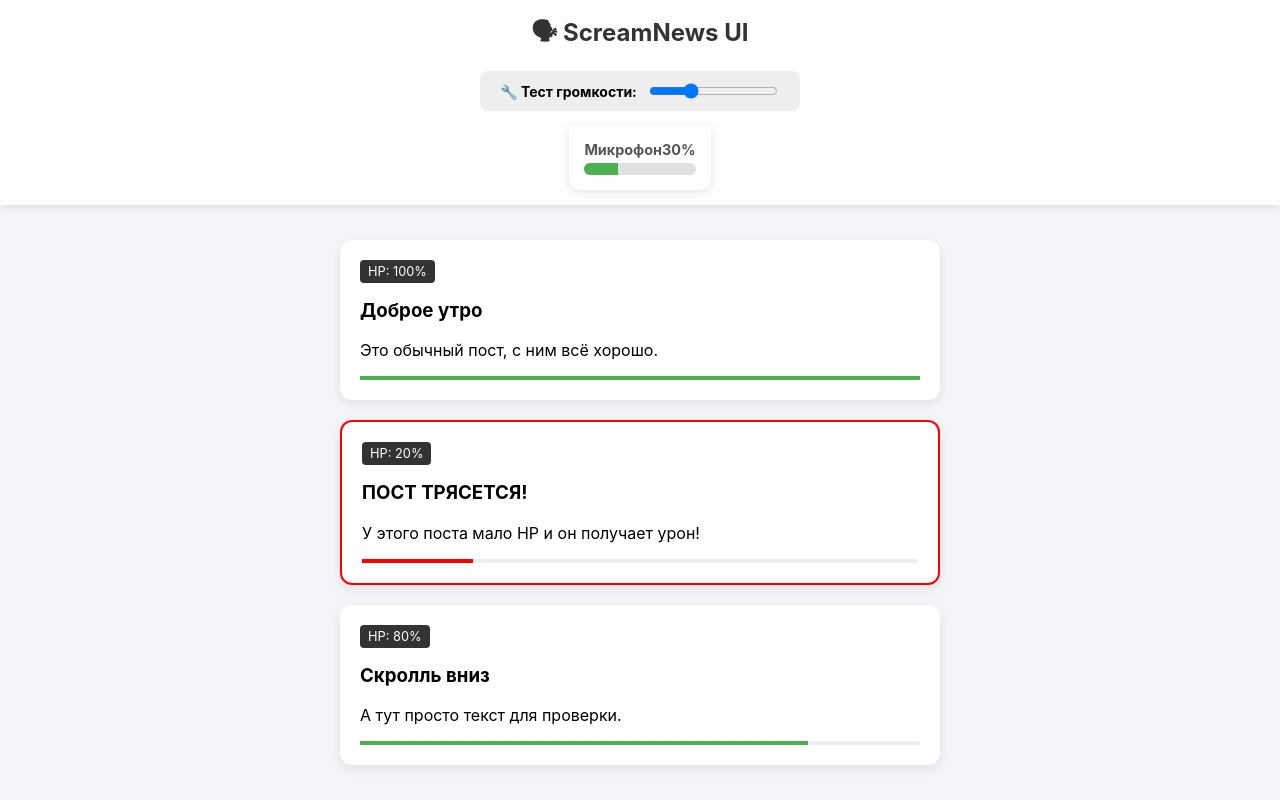
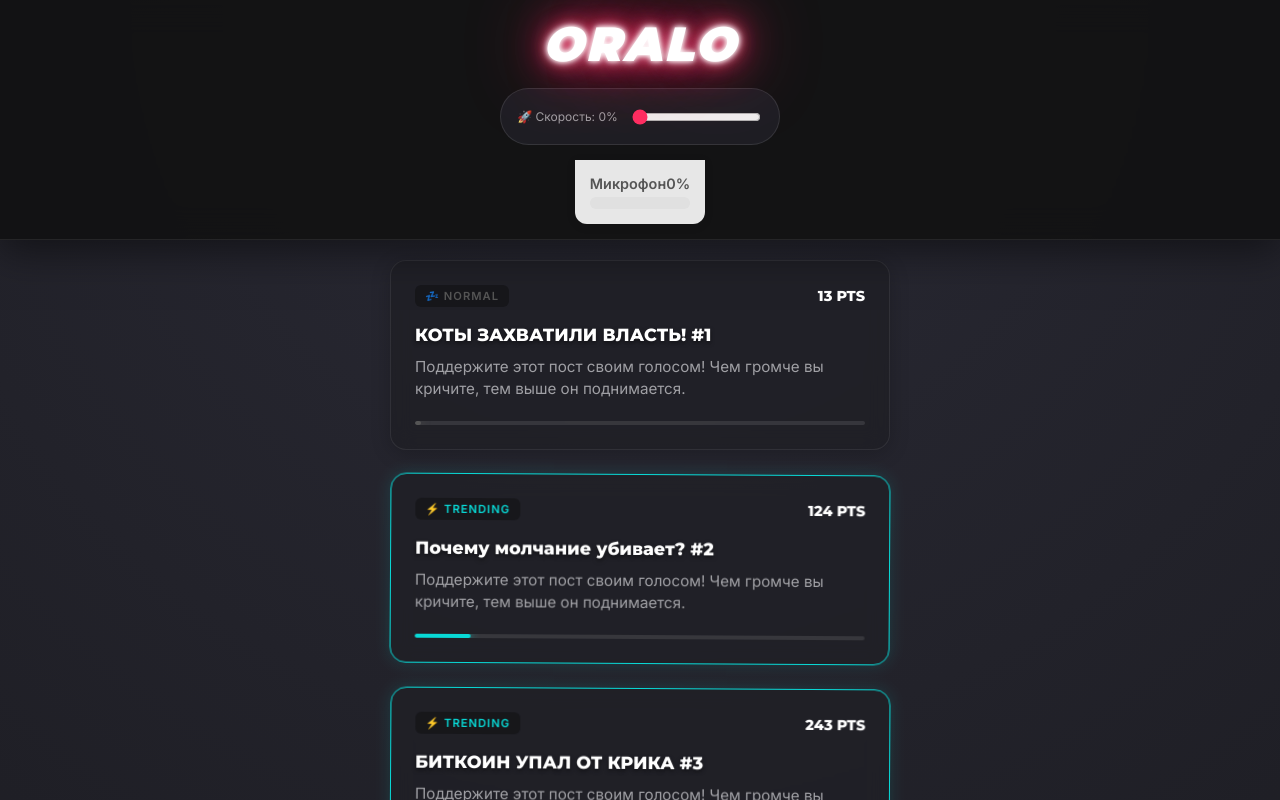
Before and after one commit to tarvarrs/refactored-octo-spork, a React (Create React App) app in the folder frontend/scream-news/: page / in a window 1280 px wide. Shown: the top 800 px of the page. Built offline with nearby package versions, Linux system fonts and the light colour scheme.

Commit message:
feat(ui): implement new neon design and components

```diff
--- a/frontend/scream-news/src/App.css
+++ b/frontend/scream-news/src/App.css
@@ -1,60 +1,72 @@
-/* src/App.css */
-
 .App {
   min-height: 100vh;
-  background-color: #f4f4f9; /* Светло-серый фон для всего приложения */
-  font-family: -apple-system, BlinkMacSystemFont, 'Segoe UI', Roboto, sans-serif;
+  background: radial-gradient(circle at 50% 0%, #2a2a35 0%, #121214 60%);
 }
 
-/* Фиксированная шапка */
 .sticky-header {
   position: fixed;
-  top: 0;
-  left: 0;
-  right: 0;
-  background: rgba(255, 255, 255, 0.9);
-  backdrop-filter: blur(10px);
-  padding: 15px 20px;
-  box-shadow: 0 2px 10px rgba(0,0,0,0.1);
+  top: 0; left: 0; right: 0;
+  background: rgba(18, 18, 20, 0.95);
+  backdrop-filter: blur(16px);
+  padding: 15px;
+  border-bottom: 1px solid rgba(255,255,255,0.08);
   z-index: 1000;
   display: flex;
   flex-direction: column;
   align-items: center;
   gap: 15px;
+  box-shadow: 0 10px 40px rgba(0,0,0,0.5);
+}
+
+/* src/App.css */
+
+@keyframes neon-flicker {
+  0%, 19%, 21%, 23%, 25%, 54%, 56%, 100% {
+    text-shadow:
+      0 0 5px #fff,
+      0 0 10px #fff,
+      0 0 20px var(--scream-color),
+      0 0 40px var(--scream-color),
+      0 0 80px var(--scream-color);
+    opacity: 1;
+  }
+  20%, 24%, 55% {
+    text-shadow: none;
+    opacity: 0.4; /* На мгновение гаснет */
+  }
 }
 
 .sticky-header h1 {
   margin: 0;
-  font-size: 1.5rem;
-  color: #333;
+  font-family: 'Montserrat', sans-serif; /* Жирный шрифт */
+  font-weight: 900;
+  font-style: italic;
+  font-size: 3rem; /* Сделали покрупнее */
+  letter-spacing: 2px;
+  color: #fff;
+
+  /* Магия неона */
+  animation: neon-flicker 4s infinite alternate;
 }
 
-/* Контейнер для ленты новостей */
+
+.dev-tools {
+  background: #1E1E24;
+  padding: 8px 16px;
+  border-radius: 30px;
+  border: 1px solid rgba(255,255,255,0.1);
+  display: flex;
+  align-items: center;
+  gap: 12px;
+  font-size: 12px;
+  color: var(--text-muted);
+}
+
 .feed {
-  padding-top: 240px; /* Важно! Отступ сверху, чтобы контент не заезжал под шапку */
-  padding-bottom: 50px;
-  max-width: 600px;
+  padding-top: 260px;
+  padding-bottom: 100px;
+  max-width: 500px;
   margin: 0 auto;
   padding-left: 15px;
   padding-right: 15px;
 }
-
-/* Стили для временной панели разработчика */
-.dev-tools {
-  background: #eee;
-  padding: 10px 20px;
-  border-radius: 8px;
-  display: flex;
-  align-items: center;
-  gap: 10px;
-  font-size: 14px;
-}
-
-.dev-tools p {
-  margin: 0;
-  font-weight: bold;
-}
-
-.dev-tools input {
-  cursor: pointer;
-}
--- a/frontend/scream-news/src/App.js
+++ b/frontend/scream-news/src/App.js
@@ -1,51 +1,66 @@
 import React, { useState } from 'react';
 import './App.css';
-// Импортируем компоненты из новой папки
 import PostCard from './components/PostCard';
 import VolumeMeter from './components/VolumeMeter';
 
+const generateMockPosts = () => {
+  const titles = [
+    "КОТЫ ЗАХВАТИЛИ ВЛАСТЬ!", "Почему молчание убивает?", "БИТКОИН УПАЛ ОТ КРИКА",
+    "Соседи вызвали полицию", "Ученые: ор продлевает жизнь", "Громкость 1000%!",
+    "Кто украл твой голос?", "Сенсация: тишина запрещена", "Как правильно орать?",
+    "Микрофон плавится"
+  ];
+
+  return Array.from({ length: 15 }).map((_, i) => {
+    // Делаем так, чтобы первый пост был слабым, а последние - мощными
+    const baseScore = i * 80;
+    const randomBoost = Math.floor(Math.random() * 100);
+
+    return {
+      id: i + 1,
+      title: titles[i % titles.length] + ` #${i+1}`,
+      text: "Поддержите этот пост своим голосом! Чем громче вы кричите, тем выше он поднимается.",
+      score: baseScore + randomBoost,
+    };
+  });
+};
+
 function App() {
-  // --- MOCK DATA (Имитация логики для верстки) ---
-  const [mockVolume, setMockVolume] = useState(30); // Фейковая громкость
-
-  const mockPosts = [
-    { id: 1, title: "Доброе утро", text: "Это обычный пост, с ним всё хорошо.", hp: 100 },
-    { id: 2, title: "ПОСТ ТРЯСЕТСЯ!", text: "У этого поста мало HP и он получает урон!", hp: 20 },
-    { id: 3, title: "Скролль вниз", text: "А тут просто текст для проверки.", hp: 80 },
-  ];
-  // -----------------------------------------------
+  const [mockVolume, setMockVolume] = useState(0);
+  const [posts] = useState(generateMockPosts());
 
   return (
     <div className="App">
-      {/* Хедер с управлением */}
       <header className="sticky-header">
-        <h1>🗣 ScreamNews UI</h1>
+        {/* 🔥 ВОТ ЗДЕСЬ ИЗМЕНЕНИЕ: */}
+        <h1>ORALO</h1>
 
-        {/* ВРЕМЕННЫЙ ползунок для теста верстки */}
         <div className="dev-tools">
-          <p>🔧 Тест громкости:</p>
+          <p>🚀 Скорость: {mockVolume}%</p>
           <input
             type="range" min="0" max="100"
             value={mockVolume}
             onChange={(e) => setMockVolume(Number(e.target.value))}
+            style={{ accentColor: 'var(--scream-color)', cursor: 'pointer' }}
           />
         </div>
 
         <VolumeMeter volume={mockVolume} />
       </header>
 
-      {/* Лента постов */}
       <main className="feed">
-        {mockPosts.map(post => (
+        {posts.map(post => (
           <PostCard
             key={post.id}
             title={post.title}
             text={post.text}
-            hp={post.hp}
-            // Трясем пост, если громко и мало HP
-            isShaking={mockVolume > 50 && post.hp < 50}
+            score={post.score}
           />
         ))}
+
+        <div style={{ textAlign: 'center', color: '#666', padding: '30px' }}>
+          📢 КОНЕЦ ЭФИРА
+        </div>
       </main>
     </div>
   );
--- a/frontend/scream-news/src/components/PostCard.css
+++ b/frontend/scream-news/src/components/PostCard.css
@@ -1,50 +1,115 @@
 .post-card {
-    background: white;
-    border-radius: 12px;
-    padding: 20px;
-    margin-bottom: 20px;
-    box-shadow: 0 4px 12px rgba(0,0,0,0.08);
-    transition: transform 0.1s ease;
+  background: var(--card-bg);
+  backdrop-filter: blur(10px);
+  border-radius: 16px;
+  padding: 24px;
+  margin-bottom: 24px;
+  border: 1px solid rgba(255, 255, 255, 0.08);
+  box-shadow: 0 4px 20px rgba(0,0,0,0.2);
+  transition: all 0.3s ease;
+  position: relative;
   overflow: hidden;
-    position: relative;
+  color: #fff;
+
+  /* Важно для качественной анимации */
+  will-change: transform, box-shadow;
+  transform: translateZ(0);
 }
 
-  .hp-badge {
-    background: #333;
-    color: white;
-    padding: 4px 8px;
-    border-radius: 4px;
-    font-size: 0.8rem;
+.post-card h3 {
+  margin-top: 0;
+  font-family: 'Montserrat', sans-serif;
+  font-size: 1.1rem;
+  line-height: 1.4;
+  margin-bottom: 8px;
+  text-shadow: 0 2px 4px rgba(0,0,0,0.5);
 }
 
-  .hp-bar {
-    height: 4px;
-    background: #eee;
-    margin-top: 10px;
-    border-radius: 2px;
+.post-card p {
+  margin: 0;
+  font-size: 0.95rem;
+  color: var(--text-muted);
+  line-height: 1.5;
 }
 
-  .hp-fill {
-    height: 100%;
-    transition: width 0.3s ease, background-color 0.3s;
+.card-header {
+  display: flex;
+  justify-content: space-between;
+  align-items: center;
+  margin-bottom: 16px;
 }
 
-  /* Анимация тряски при получении урона */
-  @keyframes shake {
-    0% { transform: translate(1px, 1px) rotate(0deg); }
-    10% { transform: translate(-1px, -2px) rotate(-1deg); }
-    20% { transform: translate(-3px, 0px) rotate(1deg); }
-    30% { transform: translate(3px, 2px) rotate(0deg); }
-    40% { transform: translate(1px, -1px) rotate(1deg); }
-    50% { transform: translate(-1px, 2px) rotate(-1deg); }
-    60% { transform: translate(-3px, 1px) rotate(0deg); }
-    70% { transform: translate(3px, 1px) rotate(-1deg); }
-    80% { transform: translate(-1px, -1px) rotate(1deg); }
-    90% { transform: translate(1px, 2px) rotate(0deg); }
-    100% { transform: translate(1px, -2px) rotate(-1deg); }
+.score-badge {
+  padding: 4px 10px;
+  border-radius: 6px;
+  font-weight: 800;
+  font-size: 0.7rem;
+  letter-spacing: 1px;
 }
 
-  .shaking {
-    animation: shake 0.5s;
-    border: 2px solid red; /* Подсветка урона */
+.score-text {
+  font-family: 'Montserrat', sans-serif;
+  font-weight: 700;
+  font-size: 0.9rem;
 }
+
+/* =========================================
+   АНИМАЦИИ И СТАТУСЫ (САМОЕ ВАЖНОЕ)
+   ========================================= */
+
+/* --- 1. TRENDING (100 - 500 очков) --- */
+/* Эффект: Мягкое покачивание, как будто пост "нестабилен" */
+@keyframes pleasant-wobble {
+  0% { transform: rotate(0deg); }
+  25% { transform: rotate(1deg); }
+  50% { transform: rotate(0deg); }
+  75% { transform: rotate(-1deg); }
+  100% { transform: rotate(0deg); }
+}
+
+.card-trending {
+  border-color: var(--chill-color);
+  box-shadow: 0 0 15px rgba(8, 217, 214, 0.15);
+  /* Медленное, приятное покачивание */
+  animation: pleasant-wobble 2s infinite ease-in-out;
+}
+
+
+/* --- 2. VIRAL (500+ очков) --- */
+/* Эффект: Энергетическая перегрузка. Быстрая вибрация + пульсация света */
+@keyframes power-shake {
+  0% { transform: translate(0, 0) rotate(0deg); }
+  20% { transform: translate(-2px, 1px) rotate(-1deg); }
+  40% { transform: translate(-1px, -2px) rotate(1deg); }
+  60% { transform: translate(2px, 0px) rotate(0deg); }
+  80% { transform: translate(1px, 2px) rotate(1deg); }
+  100% { transform: translate(0, 0) rotate(0deg); }
+}
+
+@keyframes neon-pulse {
+  0% { box-shadow: 0 0 20px rgba(255, 46, 99, 0.2), inset 0 0 10px rgba(255, 46, 99, 0.1); }
+  50% { box-shadow: 0 0 40px rgba(255, 46, 99, 0.5), inset 0 0 20px rgba(255, 46, 99, 0.2); border-color: #fff; }
+  100% { box-shadow: 0 0 20px rgba(255, 46, 99, 0.2), inset 0 0 10px rgba(255, 46, 99, 0.1); }
+}
+
+.card-viral {
+  border-color: var(--scream-color);
+  /* Комбинируем тряску и пульсацию света */
+  animation:
+    power-shake 0.4s infinite linear,
+    neon-pulse 1.5s infinite ease-in-out;
+}
+
+/* Прогресс бар */
+.hype-bar-container {
+  height: 4px;
+  background: rgba(255,255,255,0.1);
+  border-radius: 2px;
+  margin-top: 20px;
+  overflow: hidden;
+}
+.hype-bar-fill {
+  height: 100%;
+  border-radius: 2px;
+  transition: width 0.5s cubic-bezier(0.4, 0, 0.2, 1);
+}
--- a/frontend/scream-news/src/components/PostCard.jsx
+++ b/frontend/scream-news/src/components/PostCard.jsx
@@ -1,27 +1,46 @@
 import React from 'react';
-import './PostCard.css'; // Сейчас создадим стили
+import './PostCard.css';
 
-const PostCard = ({ title, text, volumeLevel = 0, hp = 100 }) => {
-  // Логика стилей: чем громче крик (volumeLevel), тем крупнее текст (масштаб до 1.1x)
-  const dynamicStyle = {
-    transform: `scale(${1 + volumeLevel / 500})`, // Легкое увеличение
-    fontWeight: volumeLevel > 50 ? 'bold' : 'normal',
-  };
+const PostCard = ({ title, text, score = 0 }) => {
+  const isViral = score >= 500;
+  const isTrending = score >= 100 && score < 500;
+
+  // Формируем классы
+  let cardClass = 'post-card';
+  if (isViral) cardClass += ' card-viral';
+  else if (isTrending) cardClass += ' card-trending';
+
+  // Цвет темы для карточки
+  const themeColor = isViral ? 'var(--scream-color)' : isTrending ? 'var(--chill-color)' : '#555';
 
   return (
-    <div className={`post-card ${hp < 50 ? 'shaking' : ''}`}>
+    <div className={cardClass}>
       <div className="card-header">
-        <span className="hp-badge">HP: {hp}%</span>
+        <span
+          className="score-badge"
+          style={{
+            color: isViral ? '#fff' : themeColor,
+            background: isViral ? themeColor : 'rgba(0,0,0,0.3)'
+          }}
+        >
+          {isViral ? '🔥 VIRAL' : isTrending ? '⚡ TRENDING' : '💤 NORMAL'}
+        </span>
+        <span className="score-text">{score} PTS</span>
       </div>
-      <div className="card-content" style={dynamicStyle}>
+
+      <div className="card-content">
         <h3>{title}</h3>
         <p>{text}</p>
       </div>
-      {/* Визуальная полоска жизни поста */}
-      <div className="hp-bar">
+
+      <div className="hype-bar-container">
         <div
-          className="hp-fill"
-          style={{ width: `${hp}%`, backgroundColor: hp < 30 ? 'red' : '#4caf50' }}
+          className="hype-bar-fill"
+          style={{
+            width: `${Math.min(score / 10, 100)}%`,
+            backgroundColor: themeColor,
+            boxShadow: `0 0 10px ${themeColor}`
+          }}
         />
       </div>
     </div>
--- a/frontend/scream-news/src/index.css
+++ b/frontend/scream-news/src/index.css
@@ -1,13 +1,25 @@
+@import url('https://fonts.googleapis.com/css2?family=Inter:wght@400;600&family=Montserrat:wght@800;900&display=swap');
+
+:root {
+  --bg-dark: #121214;
+  --card-bg: rgba(30, 30, 36, 0.7);
+  --text-main: #FFFFFF;
+  --text-muted: #A0A0A5;
+
+  /* NEON PALETTE */
+  --scream-color: #FF2E63; /* Малиновый неон (VIRAL) */
+  --chill-color: #08D9D6;  /* Циан (TRENDING) */
+  --normal-color: #252A34; /* Серый (NORMAL) */
+}
+
 body {
   margin: 0;
-  font-family: -apple-system, BlinkMacSystemFont, 'Segoe UI', 'Roboto', 'Oxygen',
-    'Ubuntu', 'Cantarell', 'Fira Sans', 'Droid Sans', 'Helvetica Neue',
-    sans-serif;
-  -webkit-font-smoothing: antialiased;
-  -moz-osx-font-smoothing: grayscale;
+  font-family: 'Inter', sans-serif;
+  background-color: var(--bg-dark);
+  color: var(--text-main);
+  overflow-x: hidden;
 }
 
-code {
-  font-family: source-code-pro, Menlo, Monaco, Consolas, 'Courier New',
-    monospace;
-}
+::-webkit-scrollbar { width: 6px; }
+::-webkit-scrollbar-track { background: var(--bg-dark); }
+::-webkit-scrollbar-thumb { background: #333; border-radius: 3px; }
```
Lines whose indentation alone changed are shown as unchanged.
